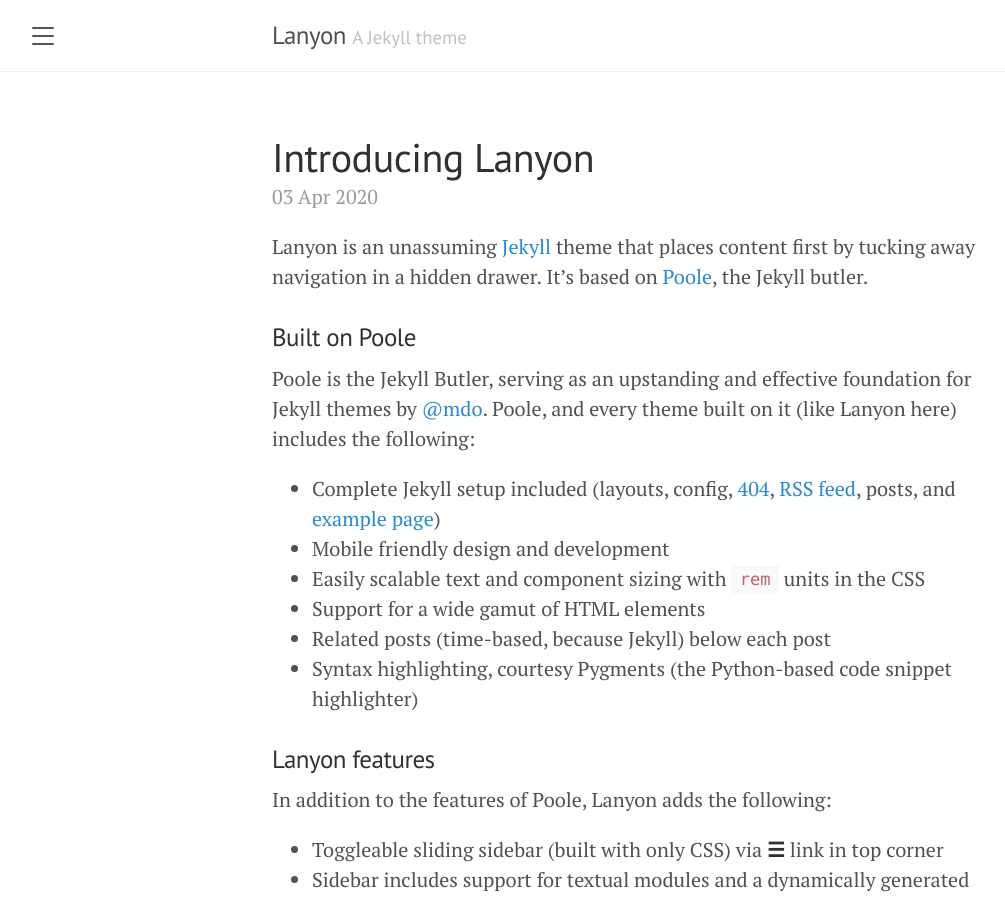
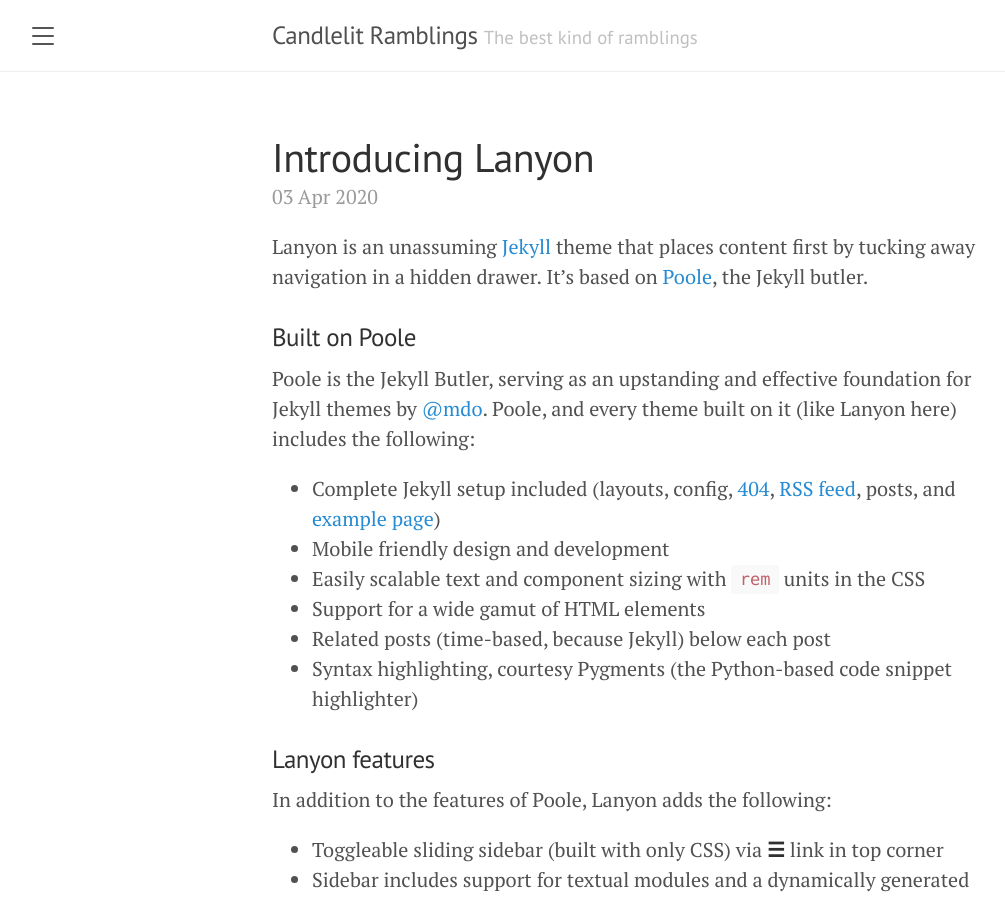
Before and after one commit to jamesneb/jamesneb.github.io, a Jekyll site: the page built from index.html, in a window 1280 px wide and 900 px high. Shown: the whole window, without its empty margins (8-1013 px from the left). Built offline with Jekyll 4.4.1, drawn with Linux system fonts in a browser that asks for light colours; the list of posts is cut into pages by our own code.

Commit message:
new config for jekyll theme

```diff
--- a/_config.yml
+++ b/_config.yml
@@ -1,17 +1,16 @@
 # Setup
-title:               Lanyon
-tagline:             'A Jekyll theme'
-description:         'A reserved <a href="https://jekyllrb.com" target="_blank">Jekyll</a> theme that places the utmost gravity on content with a hidden drawer. Made by <a href="https://twitter.com/mdo" target="_blank">@mdo</a>.'
-url:                 http://lanyon.getpoole.com
-baseurl:             ''
+title:               Candlelit Ramblings
+tagline:             'The best kind of ramblings'
+description:         'Technical essays and tidbits from the world of simulation and optimization.'
+url:                 http://jamesneb.github.io
 paginate:            5
 permalink:           pretty
 
 # About/contact
 author:
-  name:              Mark Otto
-  url:               https://twitter.com/mdo
-  email:             markdotto@gmail.com
+  name:              James Nebeker
+  url:               https://jamesneb.github.io
+  email:             jnebeker@truckitapp.com
 
 # Gems
 plugins:
```
